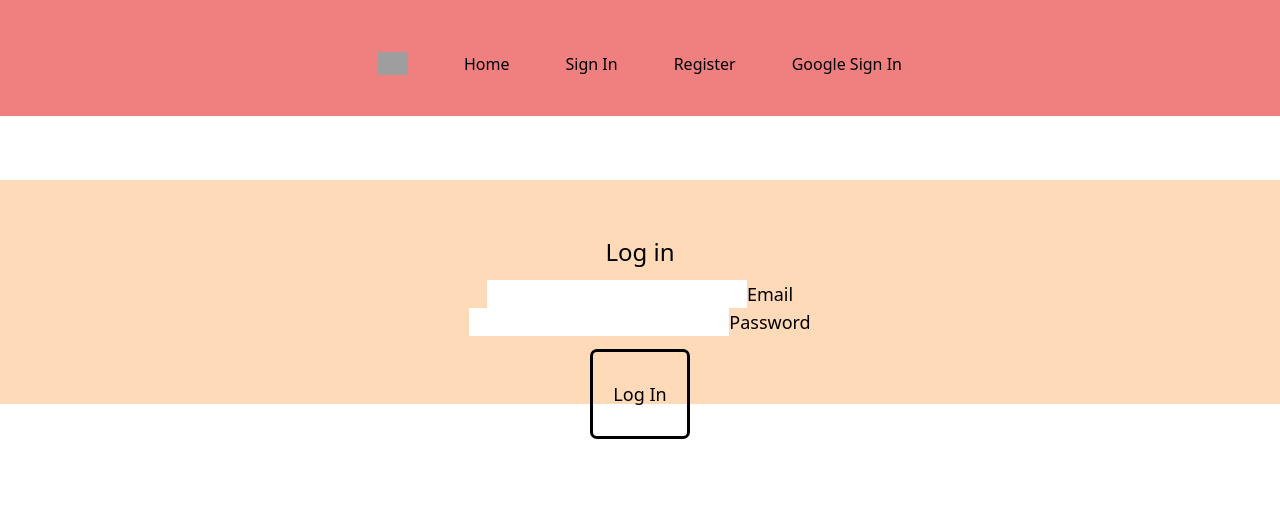
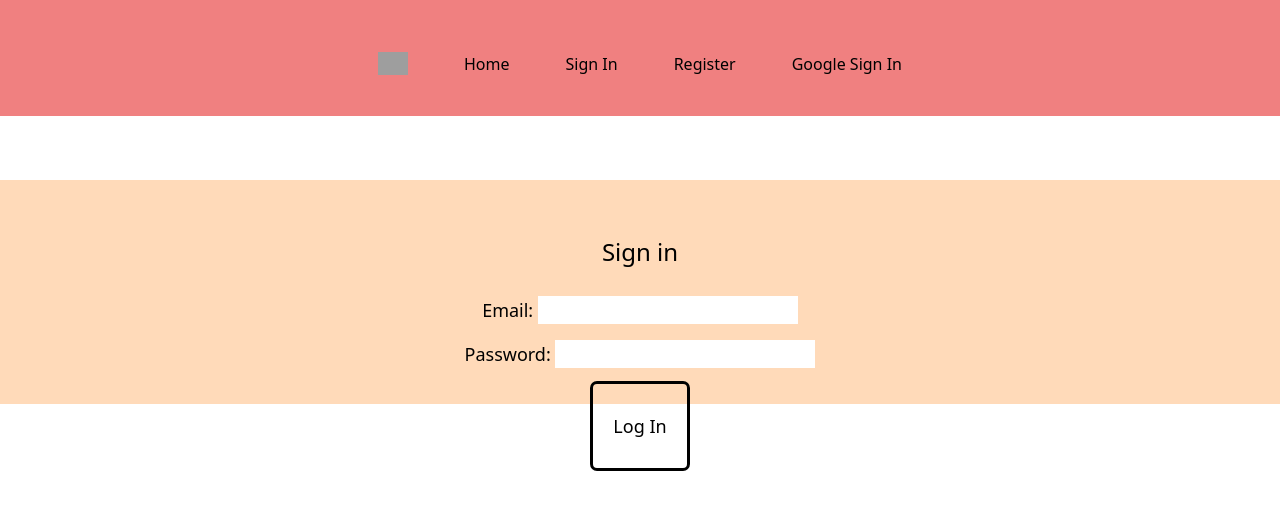
Before and after one commit to zamarz/ideal-telegram, a Next.js app: page /sign-in in a window 1280 px wide. Shown: the top 510 px of the page. Built offline with nearby package versions, Linux system fonts and the light colour scheme; no server answers; grey boxes are pictures that could not be loaded.

Commit message:
"Tweak loading and sign in pages"

```diff
--- a/components/Loading.jsx
+++ b/components/Loading.jsx
@@ -2,8 +2,8 @@ import React from "react";
 
 const Loading = () => {
   return (
-    <button type="button" className="bg-indigo-500 ..." disabled>
-      <svg className="animate-spin h-5 w-5 mr-3 ..." viewBox="0 0 24 24"></svg>
+    <button type="button" className="bg-indigo-500" disabled>
+      <svg className="  animate-spin h-5 w-5 mr-3" viewBox="0 0 24 24"></svg>
       Processing...
     </button>
   );
--- a/components/SignIn.jsx
+++ b/components/SignIn.jsx
@@ -2,10 +2,12 @@
 import { logIn } from "@utils/functions";
 import { useRouter } from "next/navigation";
 import React, { useState } from "react";
+import Loading from "./Loading";
 
 const SignInUser = () => {
   const [email, setEmail] = useState("");
   const [password, setPassword] = useState("");
+  const [loading, setLoading] = useState(false);
   const router = useRouter();
 
   const loggingIn = (e) => {
@@ -19,6 +21,10 @@ const SignInUser = () => {
       });
   };
 
+  if (loading) {
+    return <Loading />;
+  }
+
   return (
     <div className="text-center py-2 space-x-4 bg-light-pink ">
       <form
@@ -26,20 +32,23 @@ const SignInUser = () => {
         onSubmit={loggingIn}
         name="signup-form"
       >
-        <p className="py-3  text-2xl font-medium">Log in</p>
+        <p className="py-3  text-2xl font-medium">Sign in</p>
+        <div className="space-y-4">
+          <label htmlFor="email">Email: </label>
           <input
             type="email"
             id="email"
             onChange={(e) => setEmail(e.target.value)}
           />
-        <label htmlFor="email">Email</label>
+
           <br />
+          <label htmlFor="password">Password: </label>
           <input
             type="password"
             id="password"
             onChange={(e) => setPassword(e.target.value)}
           />
-        <label htmlFor="password">Password</label>
+
           <br />
           <button
             className="font-medium outline rounded px-5 py-7 my-4"
@@ -48,6 +57,7 @@ const SignInUser = () => {
           >
             Log In
           </button>
+        </div>
       </form>
     </div>
   );
```
Lines whose indentation alone changed are shown as unchanged.
